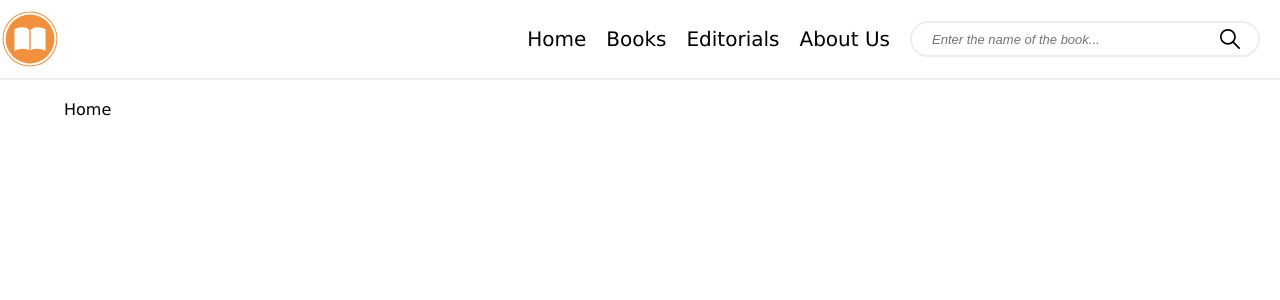
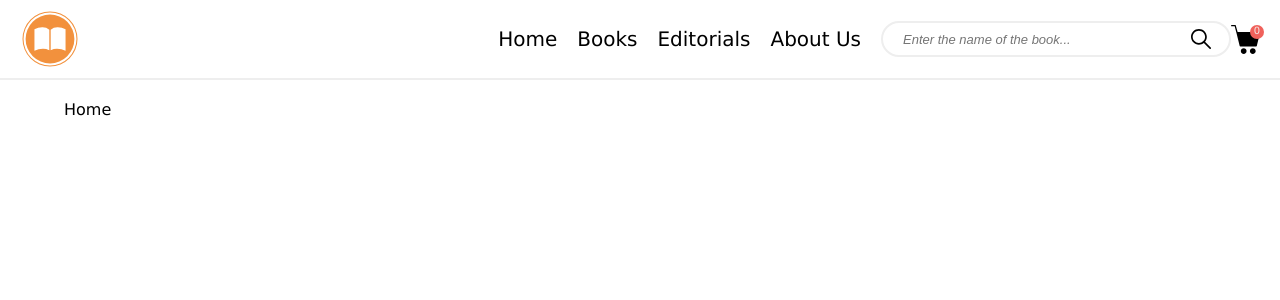
Before and after one commit to vani98/final-project-books-UTN, a React (Vite) app: page / in a window 1280 px wide. Shown: the top 300 px of the page. Built offline with nearby package versions, Linux system fonts and the light colour scheme.

Commit message:
adding readme and shopping cart icon without functionality

```diff
--- a/src/assets/images/index.js
+++ b/src/assets/images/index.js
@@ -1,5 +1,6 @@
 import IconLogo from "./IconLogo.svg";
 import IconSearch from "./IconSearch.svg";
 import IconLoader from "./IconLoader.svg";
+import IconShoppingCart from "./IconShoppingCart.svg";
 
-export { IconLogo, IconSearch, IconLoader };
+export { IconLogo, IconSearch, IconLoader, IconShoppingCart };
--- a/src/components/Header/Header.jsx
+++ b/src/components/Header/Header.jsx
@@ -1,6 +1,6 @@
 import * as SC from "./Header.styles";
 import { IconLogo } from "../../assets/images";
-import SearchBar from "../SearchBar/SearchBar";
+import SearchBar from "../SearchBar";
 import SVGIcon from "../SVGIcon";
 import themes from "../../themes";
 
@@ -10,7 +10,7 @@ const Header = () => {
       <a href="/">
         <SVGIcon src={IconLogo} color={themes.colors.orange[0]} size="6rem" />
       </a>
-      <SC.ListAndSearch>
+      <SC.RightContainer>
         <SC.List>
           <SC.ListItem>
             <a href="/">Home</a>
@@ -26,7 +26,8 @@ const Header = () => {
           </SC.ListItem>
         </SC.List>
         <SearchBar />
-      </SC.ListAndSearch>
+        <SC.SCart />
+      </SC.RightContainer>
     </SC.Header>
   );
 };
--- a/src/components/Header/Header.styles.js
+++ b/src/components/Header/Header.styles.js
@@ -1,8 +1,10 @@
 import styled from "styled-components";
 import themes from "../../themes";
+import ShoppingCart from "../ShoppingCart";
 
 export const Header = styled.header`
   display: flex;
+  padding: 0 2rem;
   align-items: center;
   justify-content: space-between;
   height: 8rem;
@@ -11,7 +13,6 @@ export const Header = styled.header`
 
 export const List = styled.ul`
   display: flex;
-  align-items: center;
   list-style: none;
 `;
 
@@ -30,8 +31,12 @@ export const ListItem = styled.li`
   }
 `;
 
-export const ListAndSearch = styled.div`
+export const RightContainer = styled.div`
   display: flex;
-  justify-content: center;
-  margin-right: 2rem;
+  align-items: center;
 `;
+
+// TODO
+export const SCart = styled(ShoppingCart)`
+  margin: 2rem;
+`;
--- /dev/null
+++ b/src/components/ShoppingCart/ShoppingCart.jsx
@@ -0,0 +1,14 @@
+import { IconShoppingCart } from "../../assets/images";
+import SVGIcon from "../SVGIcon";
+import * as SC from "./ShoppingCart.styles";
+
+export const ShoppingCart = () => {
+  return (
+    <SC.Container>
+      <SVGIcon src={IconShoppingCart} color="black" size="2.9rem" />
+      <SC.BubbleCount>0</SC.BubbleCount>
+    </SC.Container>
+  );
+};
+
+export default ShoppingCart;
--- /dev/null
+++ b/src/components/ShoppingCart/ShoppingCart.styles.js
@@ -0,0 +1,19 @@
+import styled from "styled-components";
+import themes from "../../themes";
+
+export const Container = styled.div`
+  position: relative;
+`;
+
+export const BubbleCount = styled.span`
+  position: absolute;
+  top: 0;
+  left: 65%;
+  width: 1.4rem;
+  height: 1.4rem;
+  color: ${(props) => themes.colors.white[0]};
+  font-size: 1rem;
+  text-align: center;
+  border-radius: 50%;
+  background-color: ${(props) => themes.colors.red[0]};
+`;
--- /dev/null
+++ b/src/components/ShoppingCart/index.js
@@ -0,0 +1 @@
+export { default } from "./ShoppingCart";
--- a/src/themes.js
+++ b/src/themes.js
@@ -4,6 +4,7 @@ const themes = {
     white: ["#f3eae8"],
     grey: ["#eee", "#373737"],
     orange: ["#F2913D", "#EEA668"],
+    red: ["#F0615B"],
   },
 };
 
```
Also changed, not shown: src/assets/images/IconShoppingCart.svg (added), 1 other file (tests, documents, lock files or other folders).
